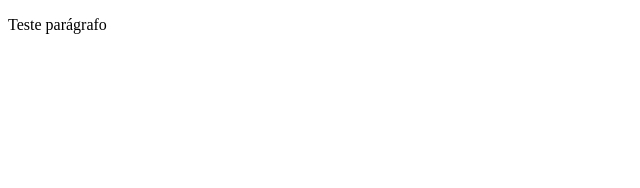
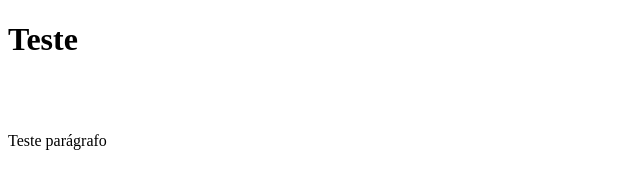
Before and after one commit to felipecaetano10/ppm-20202-exemplo-git, a plain HTML site: page index.html in a window 1280 px wide. Shown: the whole page, without its empty margins (0-640 px from the left). Drawn offline with Linux system fonts and the light colour scheme.

Commit message:
incluindo titulo

```diff
--- a/index.html
+++ b/index.html
@@ -6,6 +6,8 @@
     </head>
 
     <body>
+        <h1>Teste</h1>
+        <br><br>
         <p>Teste parágrafo</p>
     </body>
 
```
